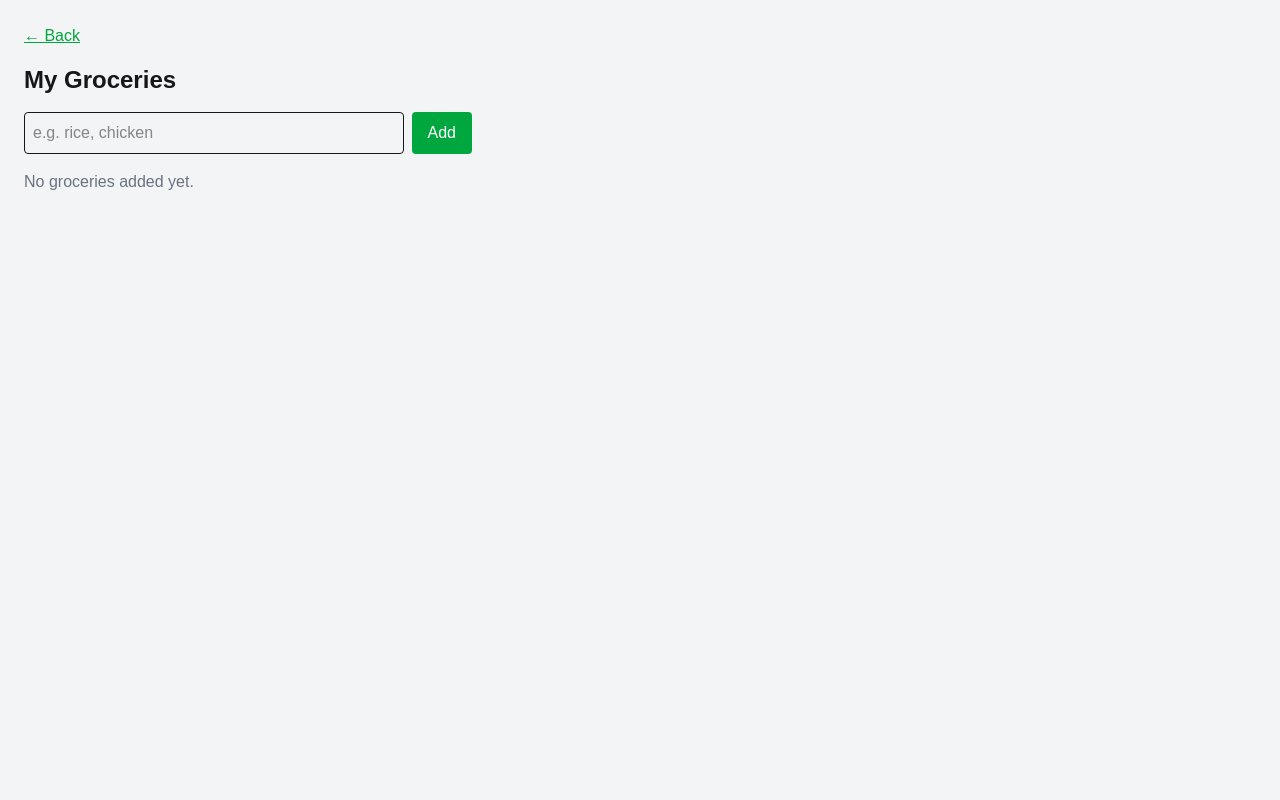
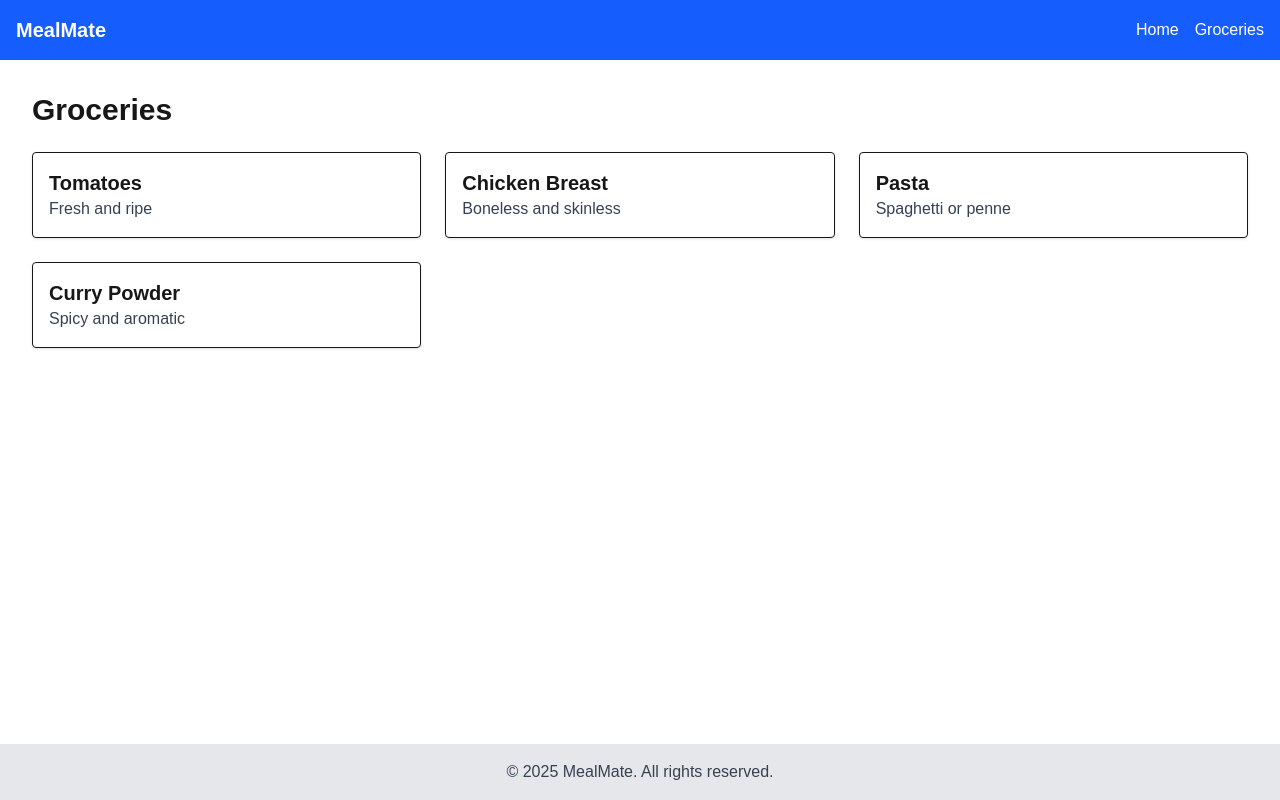
Before and after one commit to sean-techie/Meal_mate_project, a Next.js app: page /groceries in a window 1280 px wide. Built offline with nearby package versions, Linux system fonts and the light colour scheme.

Commit message:
Update groceries.tsx

```diff
--- a/pages/groceries.tsx
+++ b/pages/groceries.tsx
@@ -1,50 +1,22 @@
-import { useState } from "react";
-import Link from "next/link";
+import Layout from "../components/Layout";
+import MealCard from "../components/MealCard";
 
 export default function Groceries() {
-  const [item, setItem] = useState("");
-  const [groceries, setGroceries] = useState<string[]>([]);
-
-  const addItem = () => {
-    if (!item.trim()) return;
-    setGroceries([...groceries, item.trim()]);
-    setItem("");
-  };
+  const groceries = [
+    { name: "Tomatoes", description: "Fresh and ripe" },
+    { name: "Chicken Breast", description: "Boneless and skinless" },
+    { name: "Pasta", description: "Spaghetti or penne" },
+    { name: "Curry Powder", description: "Spicy and aromatic" },
+  ];
 
   return (
-    <div className="min-h-screen bg-gray-100 p-6">
-      <Link href="/" className="text-green-600 underline">
-        ← Back
-      </Link>
-
-      <h1 className="text-2xl font-bold mt-4 mb-4">My Groceries</h1>
-
-      <div className="flex gap-2 mb-4 max-w-md">
-        <input
-          className="border p-2 flex-1 rounded"
-          value={item}
-          onChange={(e) => setItem(e.target.value)}
-          placeholder="e.g. rice, chicken"
-        />
-        <button
-          onClick={addItem}
-          className="bg-green-600 text-white px-4 rounded"
-        >
-          Add
-        </button>
+    <Layout>
+      <h1 className="text-3xl font-bold mb-6">Groceries</h1>
+      <div className="grid grid-cols-1 md:grid-cols-2 lg:grid-cols-3 gap-6">
+        {groceries.map((item, index) => (
+          <MealCard key={index} name={item.name} description={item.description} />
+        ))}
       </div>
-
-      {groceries.length === 0 ? (
-        <p className="text-gray-500">No groceries added yet.</p>
-      ) : (
-        <ul className="bg-white rounded shadow max-w-md">
-          {groceries.map((g, i) => (
-            <li key={i} className="border-b p-2 last:border-none">
-              {g}
-            </li>
-          ))}
-        </ul>
-      )}
-    </div>
+    </Layout>
   );
 }
```
